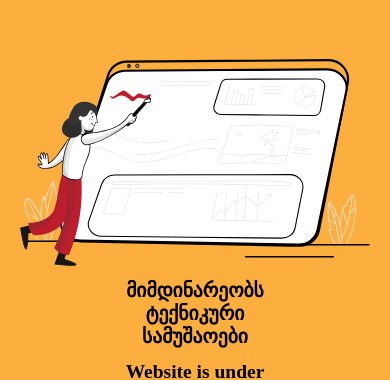
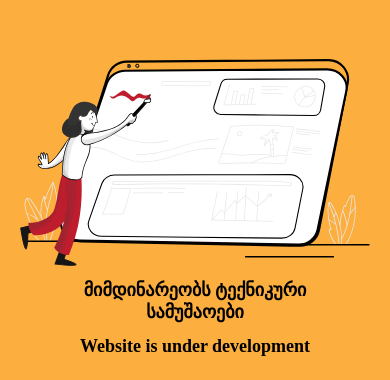
Before and after one commit to datuchela/tlcompany, a plain HTML site: page index.html in a window 390 px wide. Shown: the top 380 px of the page. Drawn offline with Linux system fonts and the light colour scheme.

Commit message:
Update styles.css

```diff
--- a/styles.css
+++ b/styles.css
@@ -28,7 +28,7 @@ h1 {
 }
 
 .under-work {
-  width: 50%;
+  width: 70%;
 }
 
 .contact-wrapper {
@@ -78,7 +78,7 @@ img {
 
 @media (max-width: 780px) {
   html {
-    font-size: 13px;
+    font-size: 12px;
   }
   .illustration {
     width: 350px;
```
